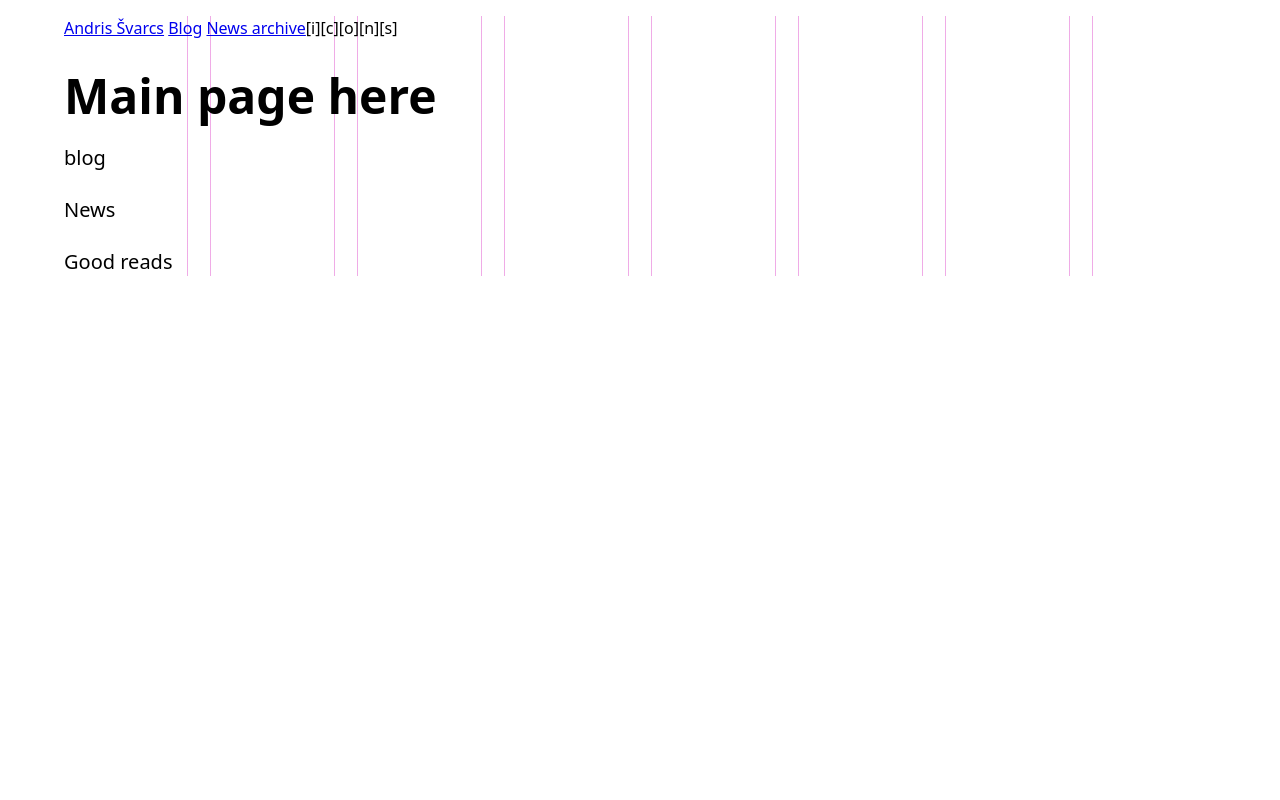
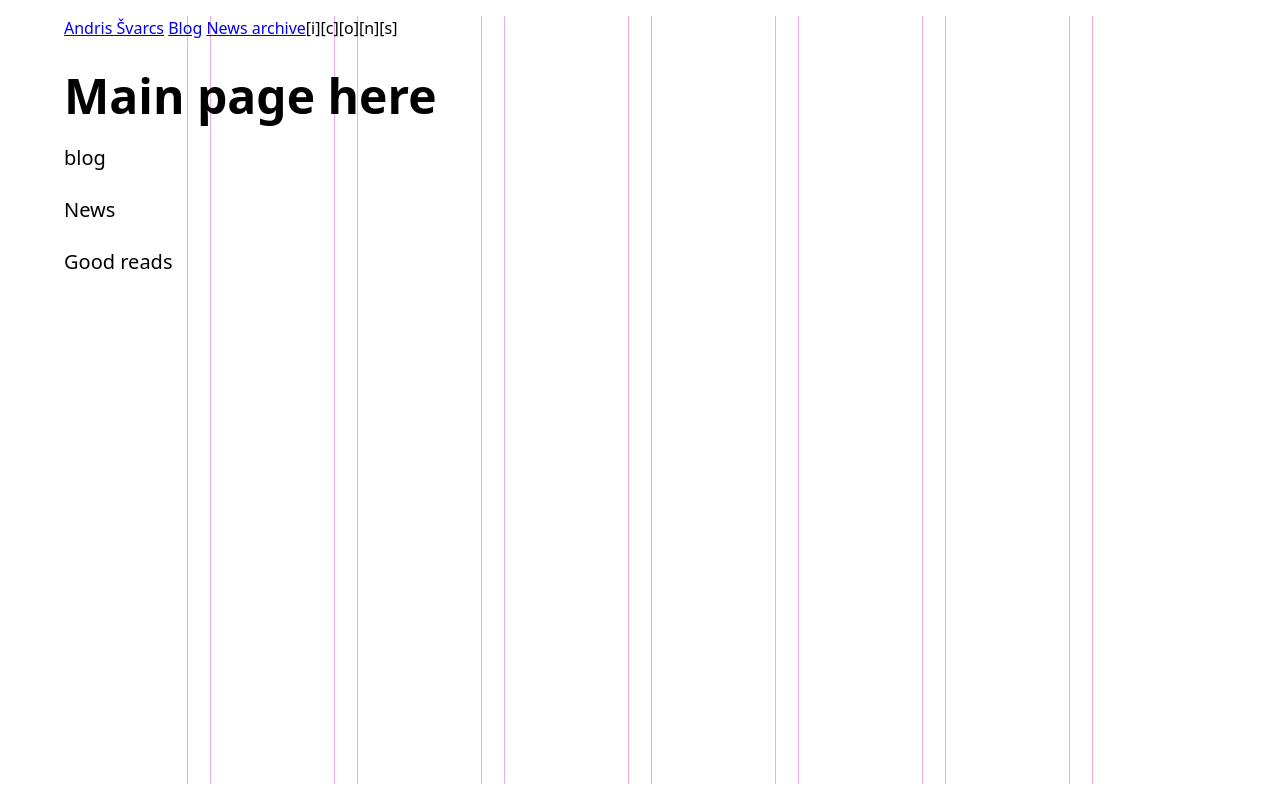
Before and after one commit to Shwartz/svelte5, a SvelteKit app: page / in a window 1280 px wide. Built offline with nearby package versions, Linux system fonts and the light colour scheme.

Commit message:
Background grid

```diff
--- a/src/app.scss
+++ b/src/app.scss
@@ -15,7 +15,7 @@ body {
   max-width: 1440px;
   width: 100%;
   padding: 1rem 4rem;
-
+  height: 100vh;
 }
 
 .grid {
@@ -24,13 +24,13 @@ body {
   --line-color: #e058ce;
   --line-width: 1px;
   --col-width: calc((100% - (var(--gap) * (var(--col-count) - 1))) / var(--col-count));
+  min-height: 100%;
 
   background-image: repeating-linear-gradient(
                   to right,
                   transparent var(--col-width),
                   var(--line-color) calc(var(--col-width) + var(--line-width)),
-                  transparent var(--col-width),
-                  transparent calc(var(--col-width) + var(--gap) - var(--line-width)),
+                  transparent var(--col-width) calc(var(--col-width) + var(--gap) - var(--line-width)),
                   var(--line-color) calc(var(--col-width) + var(--gap)),
                   transparent calc(var(--col-width) + var(--gap)),
                   transparent calc(100% - (var(--col-width) + var(--gap)) * (var(--col-count) - 2)),
```
